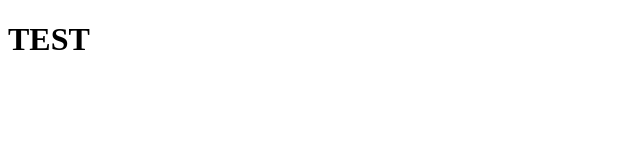
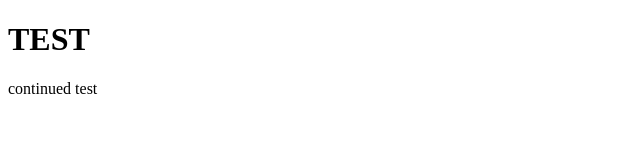
Before and after one commit to bhammerberg/gettingstarted, a plain HTML site: page index.html in a window 1280 px wide. Shown: the whole page, without its empty margins (0-640 px from the left). Drawn offline with Linux system fonts and the light colour scheme.

Commit message:
Update index.html

```diff
--- a/index.html
+++ b/index.html
@@ -5,5 +5,6 @@
 </head>
 <body>
   <h1>TEST</h1>
+  <p>continued test</p>
 </body>
 </HTML>
```
